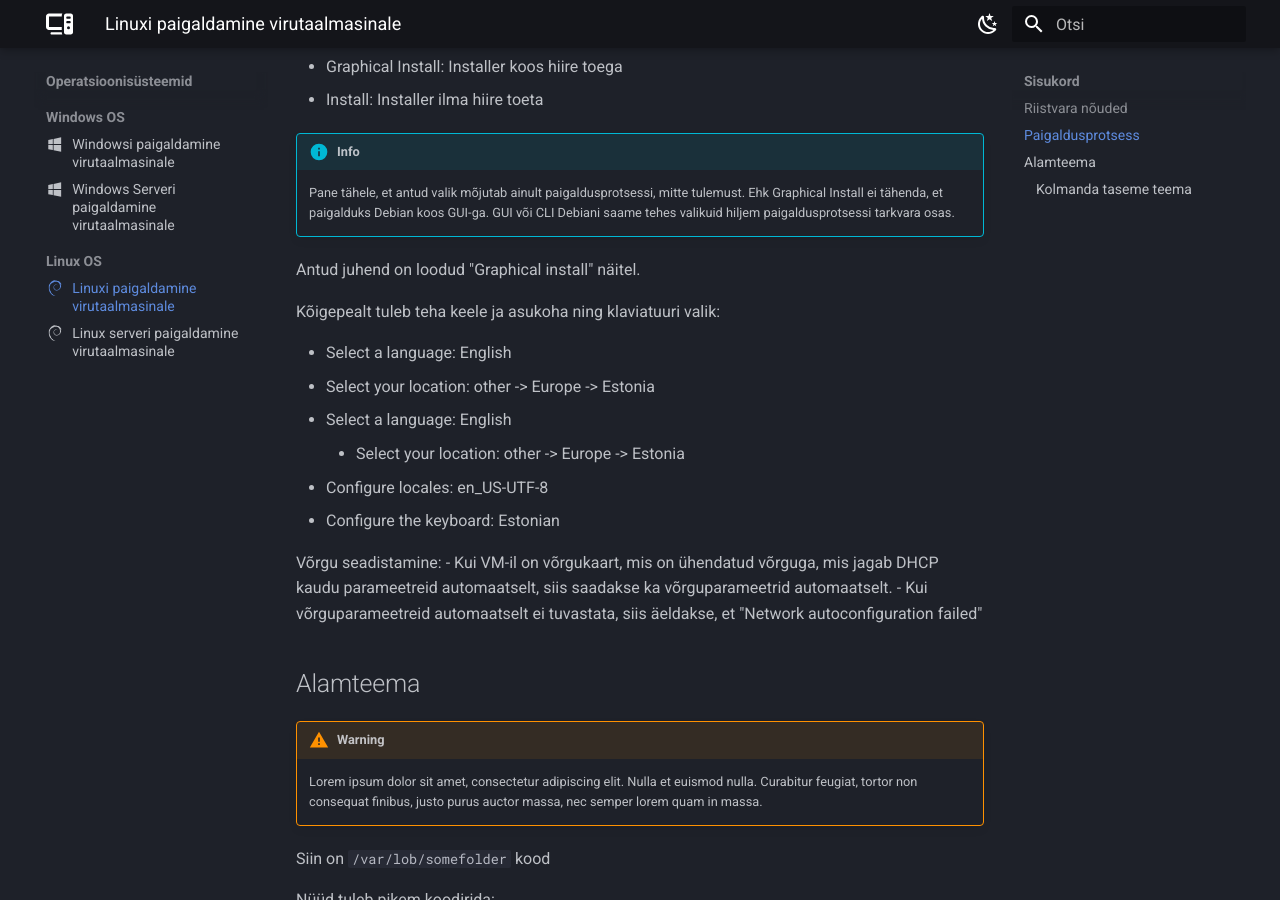
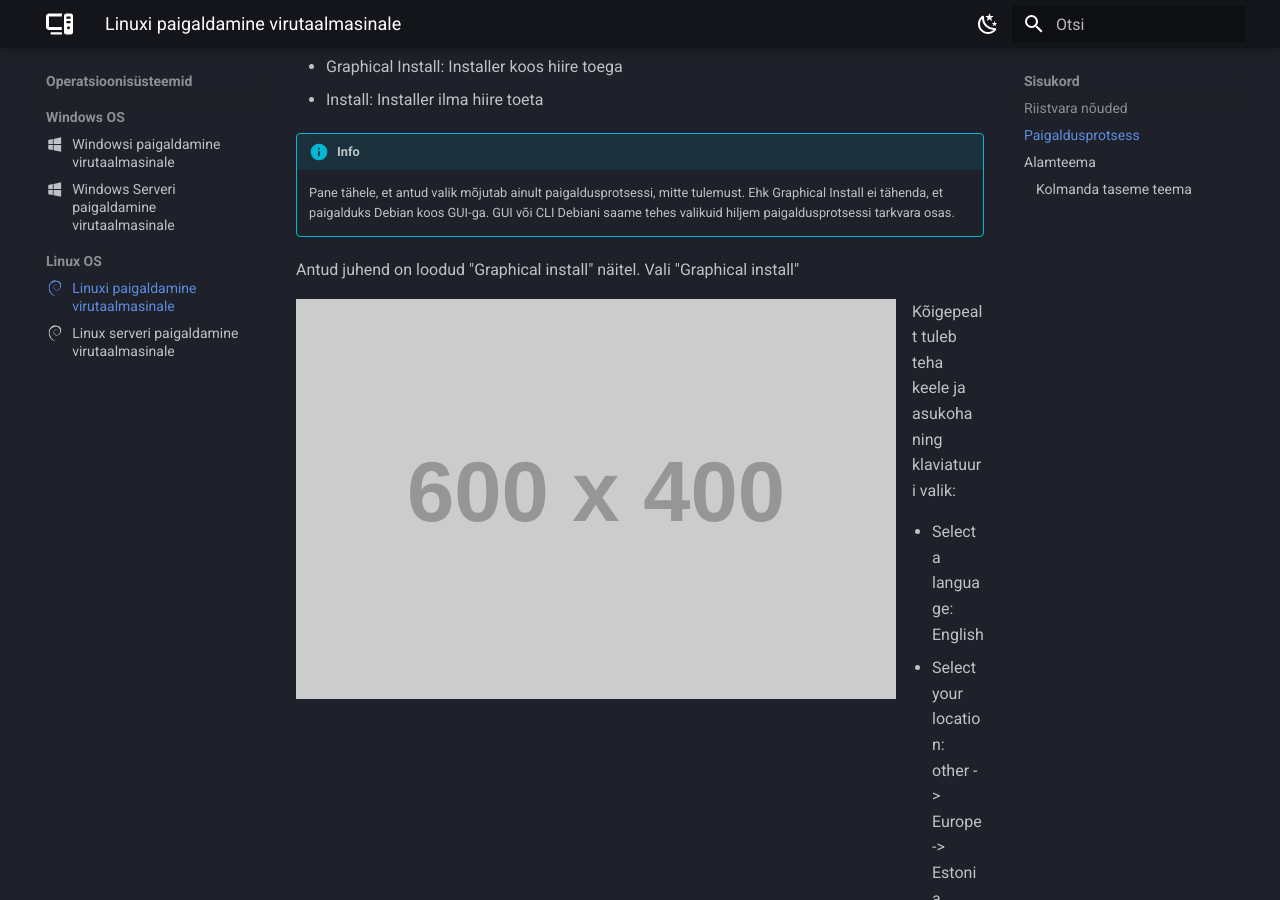
Before and after one commit to priitpaap/priitpaap.github.io, an MkDocs documentation site: the page built from docs/debpaigaldus.md, in a window 1280 px wide and 900 px high, scrolled down 926 px. Built offline with MkDocs 1.6.1 and Material for MkDocs 9.7.7, drawn with Linux system fonts in a browser that asks for light colours.

Commit message:
Update debpaigaldus.md

```diff
--- a/docs/debpaigaldus.md
+++ b/docs/debpaigaldus.md
@@ -41,7 +41,9 @@ Käivitades VM-i saab kõigepealt valida paigaldusviisi vahel ehk millist instal
 
     Pane tähele, et antud valik mõjutab ainult paigaldusprotsessi, mitte tulemust. Ehk Graphical Install ei tähenda, et paigalduks Debian koos GUI-ga. GUI või CLI Debiani saame tehes valikuid hiljem paigaldusprotsessi tarkvara osas.
 
-Antud juhend on loodud "Graphical install" näitel.
+Antud juhend on loodud "Graphical install" näitel. Vali "Graphical install"
+
+![Image title](https://dummyimage.com/600x400/eee/aaa){ align=left }
 
 Kõigepealt tuleb teha keele ja asukoha ning klaviatuuri valik:
 
```
